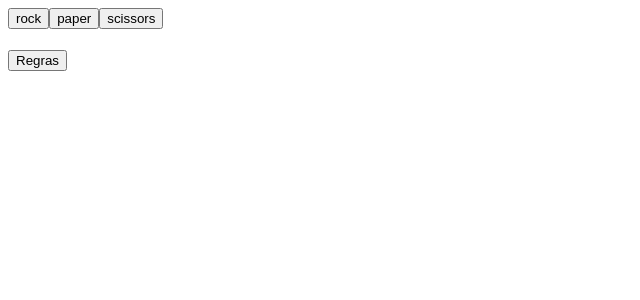
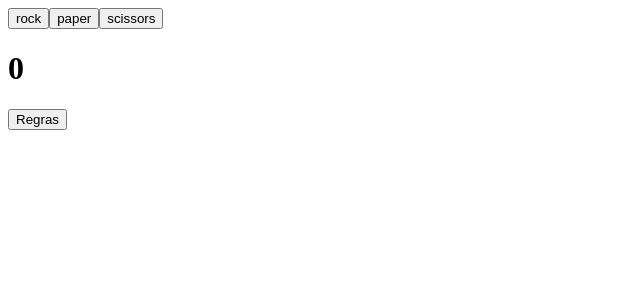
Before and after one commit to gaalvesj/rock-paper-scissors, a React (Vite) app in the folder rock-paper-scissors/: page /game in a window 1280 px wide. Shown: the top 300 px of the page, without its empty margins (0-640 px from the left). Built offline with nearby package versions, Linux system fonts and the light colour scheme.

Commit message:
add score

```diff
--- a/rock-paper-scissors/src/components/Play.jsx
+++ b/rock-paper-scissors/src/components/Play.jsx
@@ -6,6 +6,7 @@ import { useState } from "react";
 function Play() {
 
     const [winner, setWinner] = useState('')
+    const [score, setScore] = useState(0)
     const [possibleMoves, setPossibleMoves] = useState([
         {
           type: 'paper',
@@ -28,16 +29,12 @@ function Play() {
 
       ]);
 
+      const computerMove = { get number() {return Math.floor(Math.random() * 3) + 1 } };
+
 
      const game =  (playerMove) => {
-
-        const computerMove = {
-          get numero() {
-              return Math.floor(Math.random() * 3) + 1;
-          }
-      };
       let computerMoveType = ''
-        switch(computerMove.numero){
+        switch(computerMove.number){
           case 1:
             computerMoveType = 'paper'
           break;
@@ -52,11 +49,18 @@ function Play() {
           return setWinner('draw');
         }
 
-        const validationPlayer = possibleMoves.find((current) => current.type === playerMove);
+        const validationPlayer = possibleMoves.find((e) => e.type === playerMove);
 
         const isPlayerWinner = validationPlayer.wins === computerMoveType
 
-        isPlayerWinner ? setWinner('Player') : setWinner('Computer');
+
+        if(isPlayerWinner){
+          setWinner('Player')
+          setScore(score +1)
+        }
+        else {
+          setWinner('Computer')
+        }
 
       }
 
@@ -65,6 +69,10 @@ function Play() {
         <button onClick={() => game ('rock')}>rock</button>
         <button onClick={() => game ('paper')}>paper</button>
         <button onClick={() => game ('scissors')}>scissors</button>
+        <h1>
+        {setPossibleMoves}
+        {score}
+        </h1>
         <h1>
             {winner}
         </h1>
```
